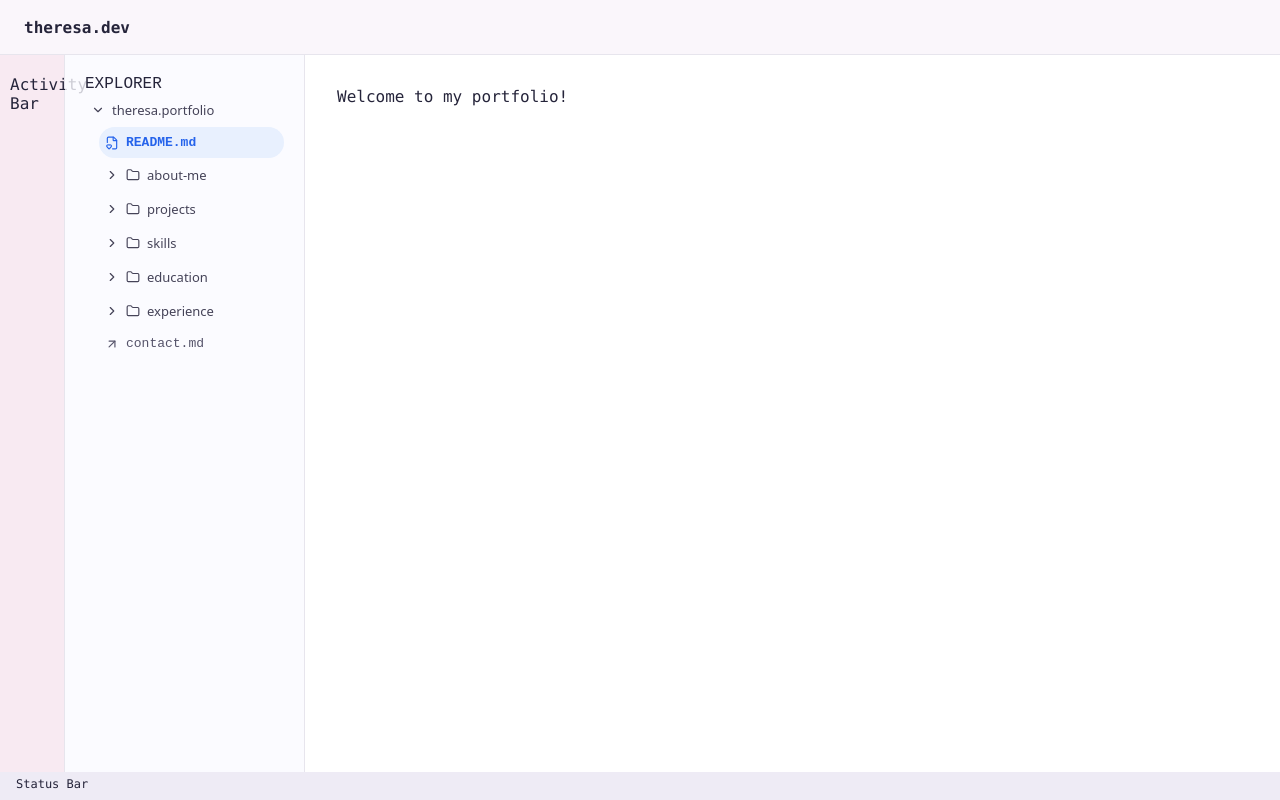
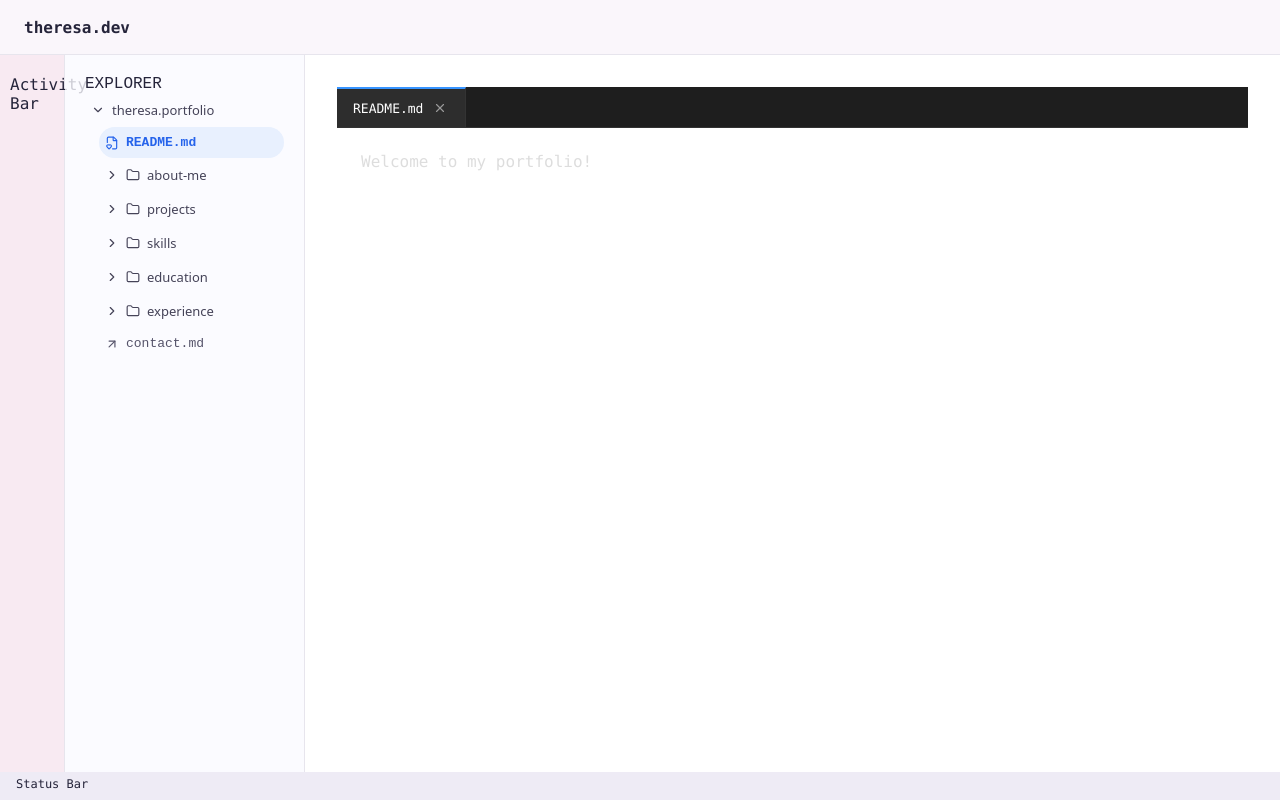
Before and after one commit to theresa-ta/theresata-portfolio, a React (Vite) app in the folder portfolio-frontend/: page / in a window 1280 px wide. Built offline with nearby package versions, Linux system fonts and the light colour scheme.

Commit message:
Add editor tabs with close fundtionality.

```diff
--- a/portfolio-frontend/src/App.css
+++ b/portfolio-frontend/src/App.css
@@ -135,3 +135,58 @@ this creates 1. bold + spaces. 2. light file font
   color: #2563eb;
   font-weight: 600;
 }
+
+.editor {
+  display: flex;
+  flex-direction: column;
+  flex: 1;
+  min-width: 0;
+}
+
+.editor-tabs {
+  display: flex;
+  align-items: center;
+  background-color: #1e1e1e;
+  border-bottom: 1px solid #333;
+}
+
+.tab {
+  padding: 10px 16px;
+  font-size: 13px;
+  color: #999;
+  cursor: pointer;
+  border-right: 1px solid #333;
+  display: flex;
+  align-items: center;
+  justify-content: space-between;
+}
+
+.active-tab {
+  color: #fff;
+  background-color: #2d2d2d;
+  border-top: 2px solid #3794ff;
+}
+
+.editor-content {
+  flex: 1;
+  padding: 24px;
+  color: #ddd;
+}
+
+.close-tab {
+  display: flex;
+  align-items: center;
+  justify-content: center;
+  background: transparent;
+  border: none;
+  color: #999;
+  cursor: pointer;
+  padding: 2px;
+  margin-left: 8px;
+}
+
+.close-tab:hover {
+  color: white;
+  background-color: #444;
+  border-radius: 4px;
+}
--- a/portfolio-frontend/src/App.jsx
+++ b/portfolio-frontend/src/App.jsx
@@ -1,5 +1,5 @@
 import './App.css'
-import { Folder, FileHeart, ChevronDown, ChevronRight, ArrowUpRight } from "lucide-react"
+import { Folder, FileHeart, ChevronDown, ChevronRight, ArrowUpRight, X } from "lucide-react"
 import { useState } from 'react'
 
 function App() {
@@ -32,6 +32,16 @@ function App() {
         })
     }
 
+    const closeFile = (fileName) => {
+        const updatedFiles = openFiles.filter((file) => file !== fileName)
+
+        setOpenFiles(updatedFiles)
+
+        if (selectedFile === fileName) {
+            setSelectedFile(updatedFiles[updatedFiles.length - 1] || "")
+        }
+    }
+
     return (
         <div className="app">
             <header className="top-navigation">
@@ -61,7 +71,7 @@ function App() {
 
                                 <div
                                     className={selectedFile === "README.md" ? "file active-file" : "file"}
-                                    onClick={() => setSelectedFile("README.md")}>
+                                    onClick={() => openFile("README.md")}>
                                     <FileHeart size={14} />
                                     README.md
                                 </div>
@@ -76,7 +86,7 @@ function App() {
                                 <div className="folder-content">
                                     <div
                                         className={selectedFile === "about-me.md" ? "file active-file" : "file"}
-                                        onClick={() => setSelectedFile("about-me.md")}>
+                                        onClick={() => openFile("about-me.md")}>
                                         <FileHeart size={14} />
                                         about-me.md
                                      </div>
@@ -93,7 +103,7 @@ function App() {
                                 <div className="folder-content">
                                     <div
                                         className={selectedFile === "projects.md" ? "file active-file" : "file"}
-                                        onClick={() => setSelectedFile("projects.md")}>
+                                        onClick={() => openFile("projects.md")}>
                                         <FileHeart size={14} />
                                         projects.md
                                     </div>
@@ -110,7 +120,7 @@ function App() {
                                 <div className="folder-content">
                                     <div
                                         className={selectedFile === "skills.md" ? "file active-file" : "file"}
-                                        onClick={() => setSelectedFile("skills.md")}>
+                                        onClick={() => openFile("skills.md")}>
                                         <FileHeart size={14} />
                                         skills.md
                                     </div>
@@ -128,7 +138,7 @@ function App() {
                                 <div className="folder-content">
                                     <div
                                         className={selectedFile === "education.md" ? "file active-file" : "file"}
-                                        onClick={() => setSelectedFile("education.md")}>
+                                        onClick={() => openFile("education.md")}>
                                         <FileHeart size={14} />
                                         education.md
                                     </div>
@@ -145,7 +155,7 @@ function App() {
                                 <div className="folder-content">
                                     <div
                                         className={selectedFile === "experience.md" ? "file active-file" : "file"}
-                                        onClick={() => setSelectedFile("experience.md")}>
+                                        onClick={() => openFile("experience.md")}>
                                         <FileHeart size={14} />
                                         experience.md
                                     </div>
@@ -161,10 +171,35 @@ function App() {
                     </div>
                 </aside>
 
+            <main className="editor">
+                <div className="editor-tabs">
+                    {openFiles.map((file) => (
+                        <div
+                            key={file}
+                            className={selectedFile === file ? "tab active-tab" : "tab"}
+                            onClick={() => setSelectedFile(file)}
+                        >
+                            {file}
 
-                <main className="editor">
+                            <button
+                                className="close-tab"
+                                onClick={(event) => {
+                                    event.stopPropagation()
+                                    closeFile(file)
+                                }}
+                            >
+                                <X size={14} />
+                            </button>
+                        </div>
+                    ))}
+                </div>
+
+                <div className="editor-content">
                     {fileContents[selectedFile]}
-                </main>
+                </div>
+
+            </main>
+
             </div>
 
             <footer className="status-bar">
```
